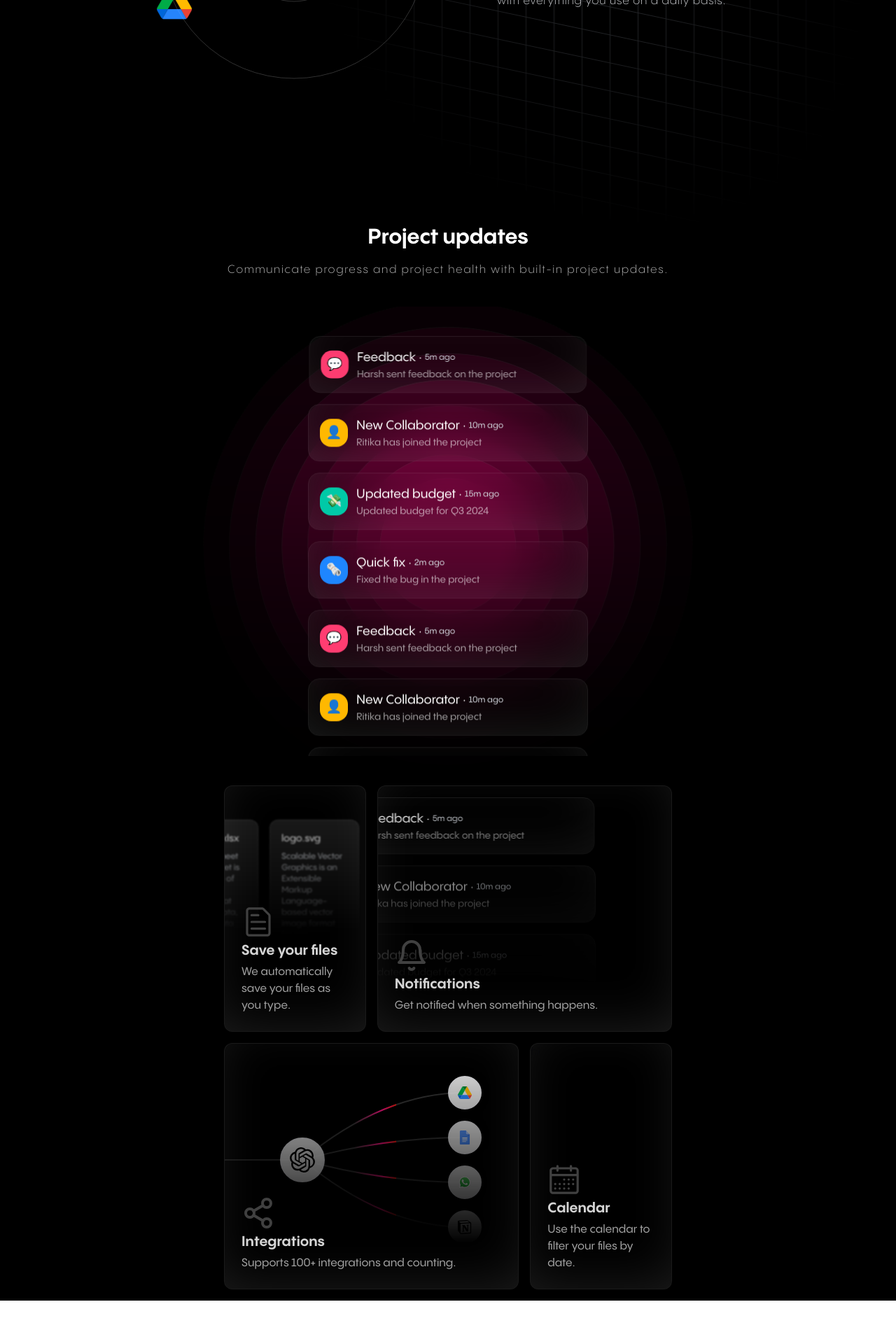
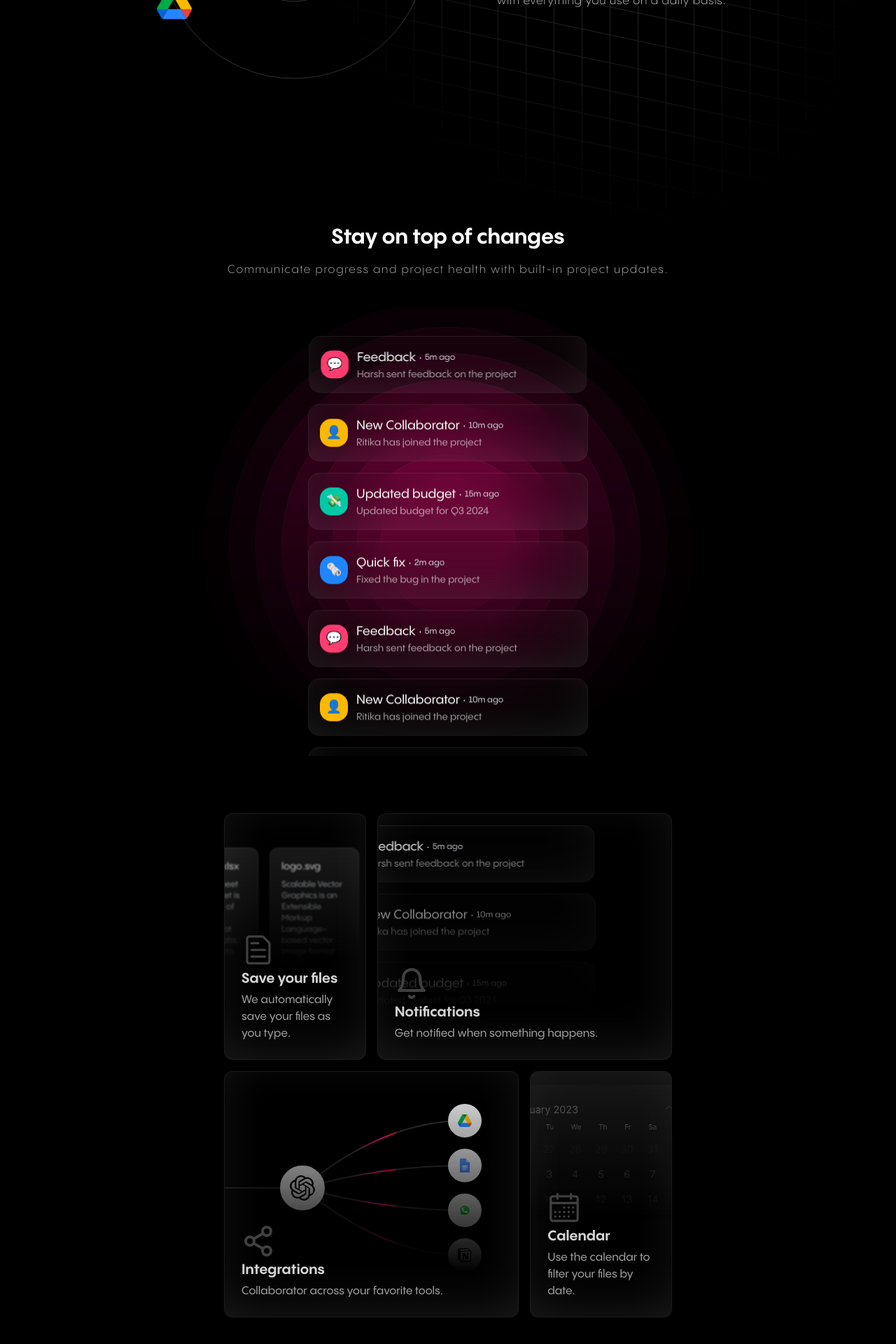
Before and after one commit to lawlesx/acme, a Next.js app: page / in a window 1280 px wide. Shown: the part 2808-4728 px from the top of the page at 70% size. Before the commit the page ends 4666 px from the top, so only its background shows below. Built offline with nearby package versions, Linux system fonts and the light colour scheme.

Commit message:
feat(AnimatedGrid): :art: add calender

```diff
--- a/src/components/Features/AnimatedGrid.tsx
+++ b/src/components/Features/AnimatedGrid.tsx
@@ -3,6 +3,7 @@ import Marquee from '@/components/magicui/marquee'
 import { cn } from '@/lib/utils'
 import { CalendarIcon, FileTextIcon } from '@radix-ui/react-icons'
 import { BellIcon, Share2Icon } from 'lucide-react'
+import Image from 'next/image'
 import IntegrationBeam from '../PoweringTheBest/IntegrationBeam'
 import NotificationList from '../ProjectUpdates/NotificationList'
 
@@ -76,7 +77,7 @@ const features = [
   {
     Icon: Share2Icon,
     name: 'Integrations',
-    description: 'Supports 100+ integrations and counting.',
+    description: 'Collaborator across your favorite tools.',
     href: '#',
     cta: 'Learn more',
     className: 'col-span-3 lg:col-span-2',
@@ -93,7 +94,12 @@ const features = [
     className: 'col-span-3 lg:col-span-1',
     href: '#',
     cta: 'Learn more',
-    background: <div>hi</div>,
+    background: (
+      <div className='absolute right-0 top-0 h-full w-full origin-top rounded-md transition-all duration-300 ease-out [mask-image:linear-gradient(to_top,transparent_40%,#000_180%)] group-hover:scale-105'>
+        <Image src='/images/calender.png' fill className='object-cover' alt='' />
+        {/* <h1 className='text-4xl text-white'>Hi</h1> */}
+      </div>
+    ),
   },
 ]
 
--- a/src/components/Features/index.tsx
+++ b/src/components/Features/index.tsx
@@ -2,7 +2,7 @@ import AnimatedGrid from './AnimatedGrid'
 
 const Features = () => {
   return (
-    <div className='flex w-full flex-col items-center justify-between gap-10'>
+    <div className='flex w-full flex-col items-center justify-between gap-10 py-10'>
       <AnimatedGrid />
     </div>
   )
--- a/src/components/ProjectUpdates/index.tsx
+++ b/src/components/ProjectUpdates/index.tsx
@@ -5,7 +5,7 @@ const ProjectUpdates = () => {
   return (
     <section className='flex h-screen w-full flex-col items-center justify-center gap-10'>
       <div className='flex w-full flex-col items-center gap-4 px-4'>
-        <h1 className='text-center text-3xl font-bold text-white'>Project updates</h1>
+        <h1 className='text-center text-3xl font-bold text-white'>Stay on top of changes</h1>
         <p className='text-center text-base font-thin tracking-widest text-white/80'>
           Communicate progress and project health with built-in project updates.
         </p>
```
Also changed, not shown: public/images/calender.png (added).
